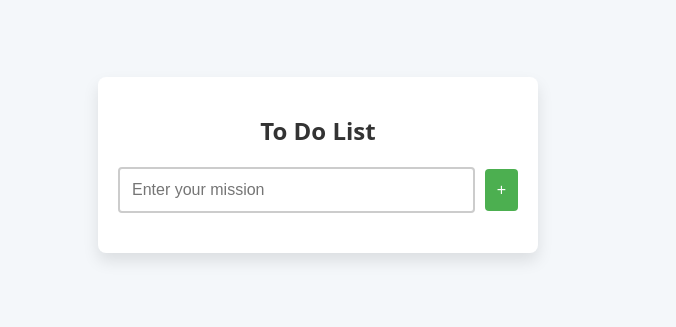
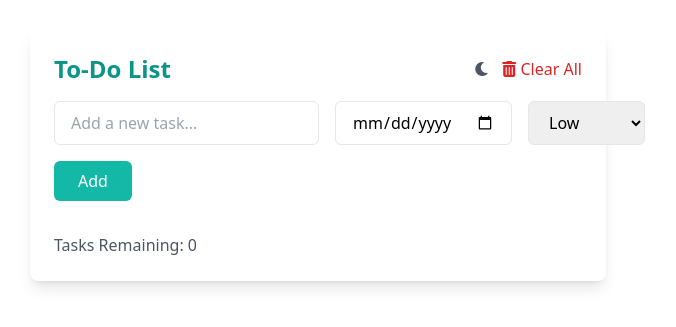
Before and after one commit to FahmyInTech/To-Do-List-, a plain HTML site: page index.html in a window 1280 px wide. Shown: the part 245-572 px from the top of the page, without its empty margins (322-998 px from the left). Drawn offline with nearby package versions, Linux system fonts and the light colour scheme.

Commit message:
Update index.html

```diff
--- a/index.html
+++ b/index.html
@@ -1,21 +1,57 @@
 <!DOCTYPE html>
 <html lang="en">
-  <head>
-    <meta charset="UTF-8" />
-    <meta name="viewport" content="width=device-width, initial-scale=1.0" />
-    <title>To-Do List</title>
-    <link rel="stylesheet" href="style.css" />
-  </head>
-  <body>
-    <div class="container">
-      <h1>To Do List</h1>
-      <div class="input-container">
-        <input type="text" id="taskInput" placeholder="Enter your mission" />
-        <button id="addTaskButton">+</button>
+<head>
+  <meta charset="UTF-8">
+  <meta name="viewport" content="width=device-width, initial-scale=1.0">
+  <title>Enhanced To-Do List</title>
+  <script src="https://cdn.tailwindcss.com"></script>
+  <script>
+    // Enable dark mode in Tailwind CSS
+    tailwind.config = {
+      darkMode: 'class',
+    };
+  </script>
+  <link rel="stylesheet" href="https://cdnjs.cloudflare.com/ajax/libs/font-awesome/6.0.0-beta3/css/all.min.css">
+</head>
+<body class="flex items-center justify-center min-h-screen transition-all duration-300">
+
+  <div id="app-container" class="bg-white dark:bg-gray-900 shadow-lg rounded-lg p-6 w-full max-w-xl flex flex-col space-y-4">
+    <div class="flex justify-between items-center">
+      <h1 class="text-2xl font-bold text-teal-600 dark:text-teal-400">To-Do List</h1>
+      <div class="flex items-center gap-3">
+        <!-- Theme Toggle Button -->
+        <button id="theme-toggle" class="text-gray-600 hover:text-teal-600 dark:text-gray-300 dark:hover:text-teal-400">
+          <i id="theme-icon" class="fas fa-moon"></i>
+        </button>
+        <button id="clear-all" class="text-red-600 hover:text-red-800 dark:text-red-400 dark:hover:text-red-500">
+          <i class="fas fa-trash-alt"></i> Clear All
+        </button>
       </div>
-      <ul id="taskList"></ul>
     </div>
 
-    <script src="script.js"></script>
-  </body>
+    <!-- Form -->
+    <form id="todo-form" class="space-y-4 mb-4">
+      <div class="flex flex-col sm:flex-row sm:gap-4 gap-4">
+        <input id="todo-input" type="text" placeholder="Add a new task..." class="flex-grow px-4 py-2 border rounded-md focus:ring-2 focus:ring-teal-500 dark:bg-gray-700 dark:text-white dark:border-gray-600">
+
+        <!-- Task Deadline Input -->
+        <input id="task-deadline" type="date" class="px-4 py-2 border rounded-md focus:ring-2 focus:ring-teal-500 dark:bg-gray-700 dark:text-white dark:border-gray-600">
+
+        <!-- Task Priority Dropdown -->
+        <select id="task-priority" class="px-4 py-2 border rounded-md focus:ring-2 focus:ring-teal-500 dark:bg-gray-700 dark:text-white dark:border-gray-600">
+          <option value="low">Low</option>
+          <option value="medium">Medium</option>
+          <option value="high">High</option>
+        </select>
+      </div>
+
+      <!-- Add Button -->
+      <button type="submit" class="bg-teal-500 text-white px-6 py-2 rounded-md hover:bg-teal-600 w-full sm:w-auto mx-auto">Add</button>
+    </form>
+
+    <!-- Task List -->
+    <ul id="todo-list" class="space-y-3 mb-4 overflow-y-auto max-h-96"></ul>
+    <div id="task-count" class="text-gray-600 dark:text-gray-400">Tasks Remaining: 0</div>
+  </div>
+</body>
 </html>
```
